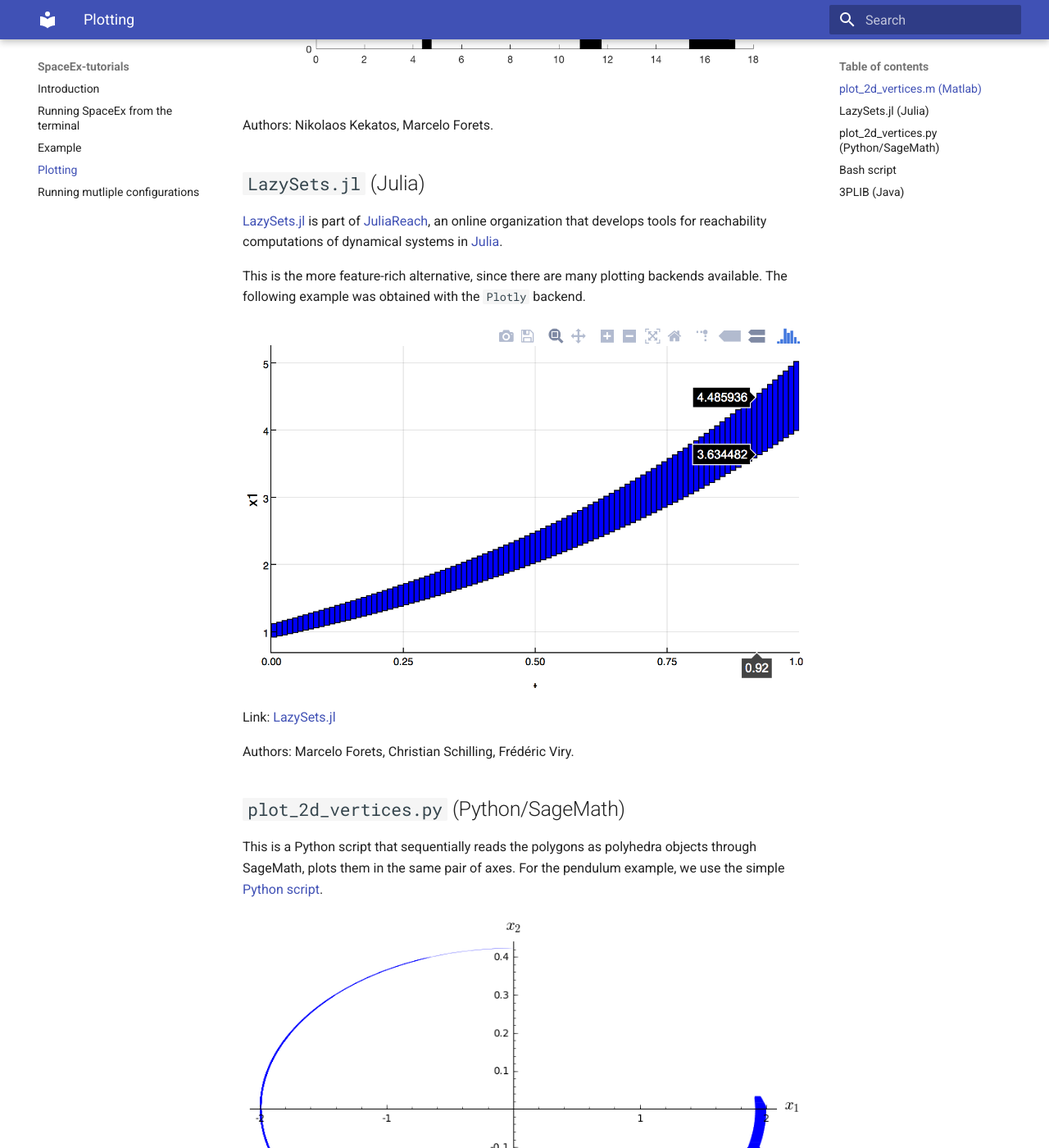
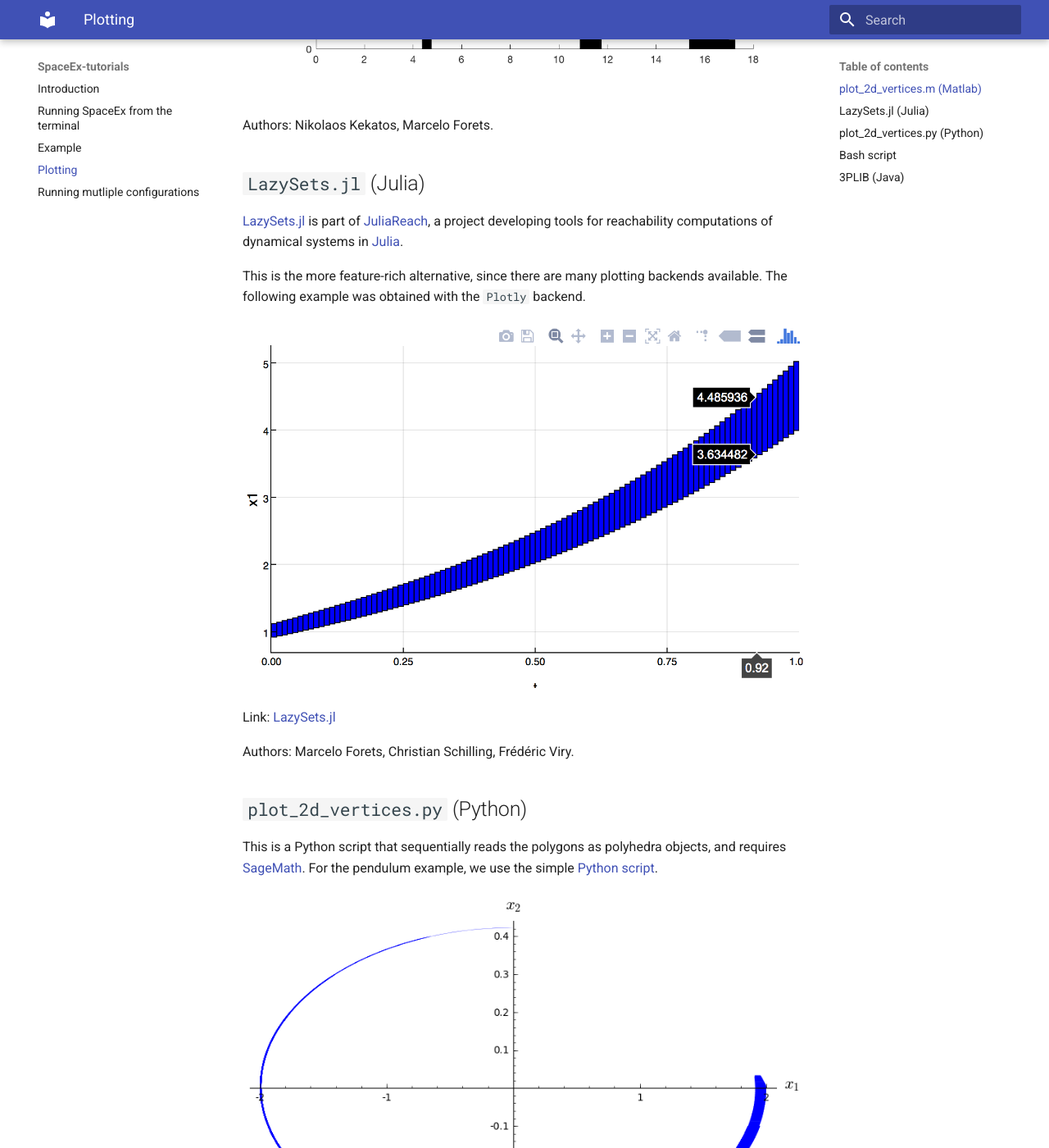
Before and after one commit to nikos-kekatos/SpaceEx-tutorials, an MkDocs documentation site: the page built from Documentation/docs/plotting.md, in a window 1280 px wide and 1400 px high, scrolled down 1421 px. Shown: the whole window at 82% size. Built offline with MkDocs 1.6.1 and Material for MkDocs 9.7.7, drawn with Linux system fonts in a browser that asks for light colours; old or Windows-style settings are respelled for this version of MkDocs.

Commit message:
update plotting

```diff
--- a/Documentation/docs/plotting.md
+++ b/Documentation/docs/plotting.md
@@ -19,8 +19,7 @@ Authors: Nikolaos Kekatos, Marcelo Forets.
 
 ## `LazySets.jl` (Julia)
 
-[LazySets.jl](https://github.com/juliareach/LazySets.jl) is part of [JuliaReach](https://github.com/juliareach), an online
-organization that develops tools for reachability computations of dynamical systems in [Julia](https://julialang.org/).
+[LazySets.jl](https://github.com/juliareach/LazySets.jl) is part of [JuliaReach](https://github.com/juliareach), a project developing tools for reachability computations of dynamical systems in [Julia](https://julialang.org/).
 
 This is the more feature-rich alternative, since there are many plotting backends
 available. The following example was obtained with the `Plotly` backend.
@@ -31,10 +30,10 @@ Link: [LazySets.jl](https://juliareach.github.io/LazySets.jl/latest/)
 
 Authors: Marcelo Forets, Christian Schilling, Frédéric Viry.
 
-## `plot_2d_vertices.py` (Python/SageMath)
+## `plot_2d_vertices.py` (Python)
 
-This is a Python script that sequentially reads the polygons as polyhedra objects
-through SageMath, plots them in the same pair of axes. For the pendulum example, we use the simple [Python script](https://github.com/nikos-kekatos/SpaceEx-tutorials/blob/master/Files/Plotting/Sage/Example/plot_polygons_sage.ipynb).
+This is a Python script that sequentially reads the polygons as polyhedra objects,
+and requires [SageMath](www.sagemath.org). For the pendulum example, we use the simple [Python script](https://github.com/nikos-kekatos/SpaceEx-tutorials/blob/master/Files/Plotting/Sage/Example/plot_polygons_sage.ipynb).
 
 ![assets/sage.png](assets/sage.png)
 
```
